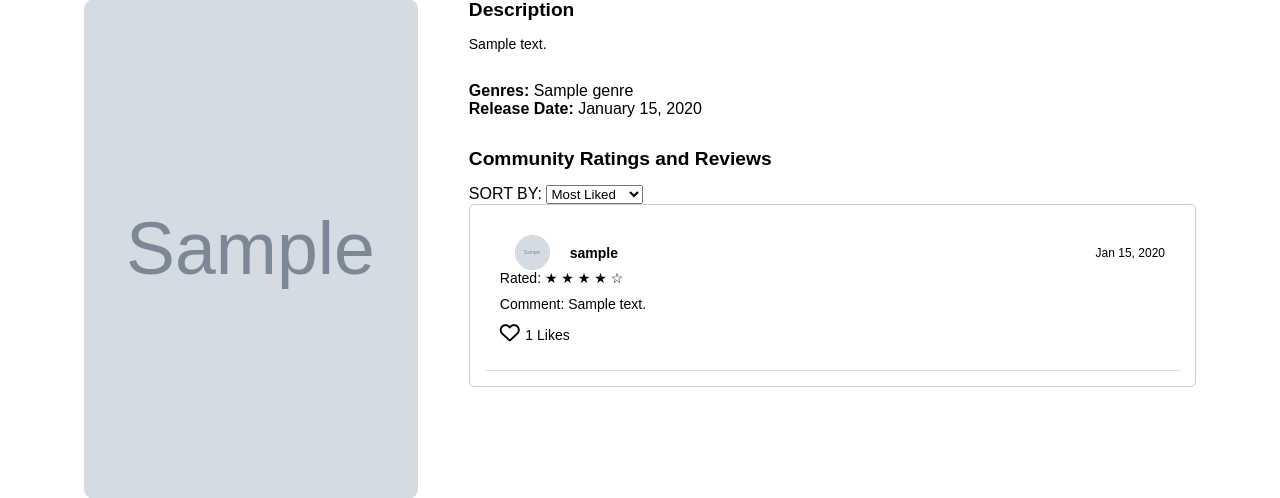
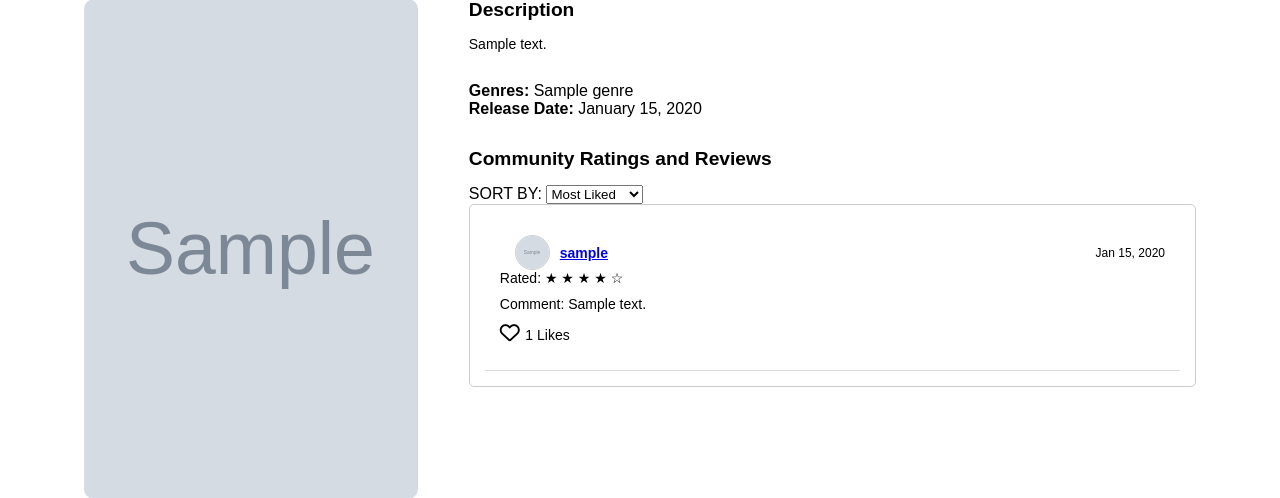
Before and after one commit to MAkther05/WAD2_TEAM5A_PROJECT, a Django app: template templates/ScreenCritic/title.html in a window 1280 px wide. Shown: the part 125-623 px from the top of the page. Run offline with Django 3.2, Linux system fonts and the light colour scheme; tables that the repository leaves empty hold one stand-in row (values such as "Sample post"); the template is opened without the code that fills it: values that come from a table or form of the project are taken from there, most other values are stand-ins (such as "Sample title", 1, 10 or a date in 2020); grey boxes marked "Sample" are stand-in pictures.

Commit message:
linked the profile pages for other users

```diff
--- a/templates/ScreenCritic/profile.html
+++ b/templates/ScreenCritic/profile.html
@@ -136,12 +136,14 @@
                         <h4>{{ review.media.title }}</h4>
                         <div class="review-header">
                             <div class="review-user">
+                                <a href="{% url 'ScreenCritic:profile_by_username' username=review.user.username %}" class="profile-link">
                                 {% if review.user.userprofile.profile_picture %}
                                     <img src="{{ review.user.userprofile.profile_picture.url }}" class="profile-pic" alt="User Pic">
                                 {% else %}
                                     <img src="{% static 'images/default_profile.png' %}" class="profile-pic" alt="Default Pic">
                                 {% endif %}
                                 <span class="username-plain">{{ review.user.username }}</span>
+                                </a>
                             </div>
                             <span class="review-date">{{ review.date|date:"M d, Y" }}</span>
                         </div>
--- a/templates/ScreenCritic/title.html
+++ b/templates/ScreenCritic/title.html
@@ -81,12 +81,14 @@
                     <div class="review-card">
                         <div class="review-header">
                             <div class="review-user">
+                                <a href="{% url 'ScreenCritic:profile_by_username' username=review.user.username %}" class="profile-link">
                                 {% if review.user.userprofile.profile_picture %}
                                     <img src="{{ review.user.userprofile.profile_picture.url }}" alt="{{ review.user.username }}'s Profile Picture" class="profile-pic">
                                 {% else %}
                                     <img src="{% static 'images/default_profile.png' %}" alt="Default Profile Picture" class="profile-pic">
                                 {% endif %}
                                 <strong>{{ review.user.username }}</strong>
+                                </a>
                             </div>
                             <span class="review-date">{{ review.date|date:"M d, Y" }}</span>
                         </div>
```
